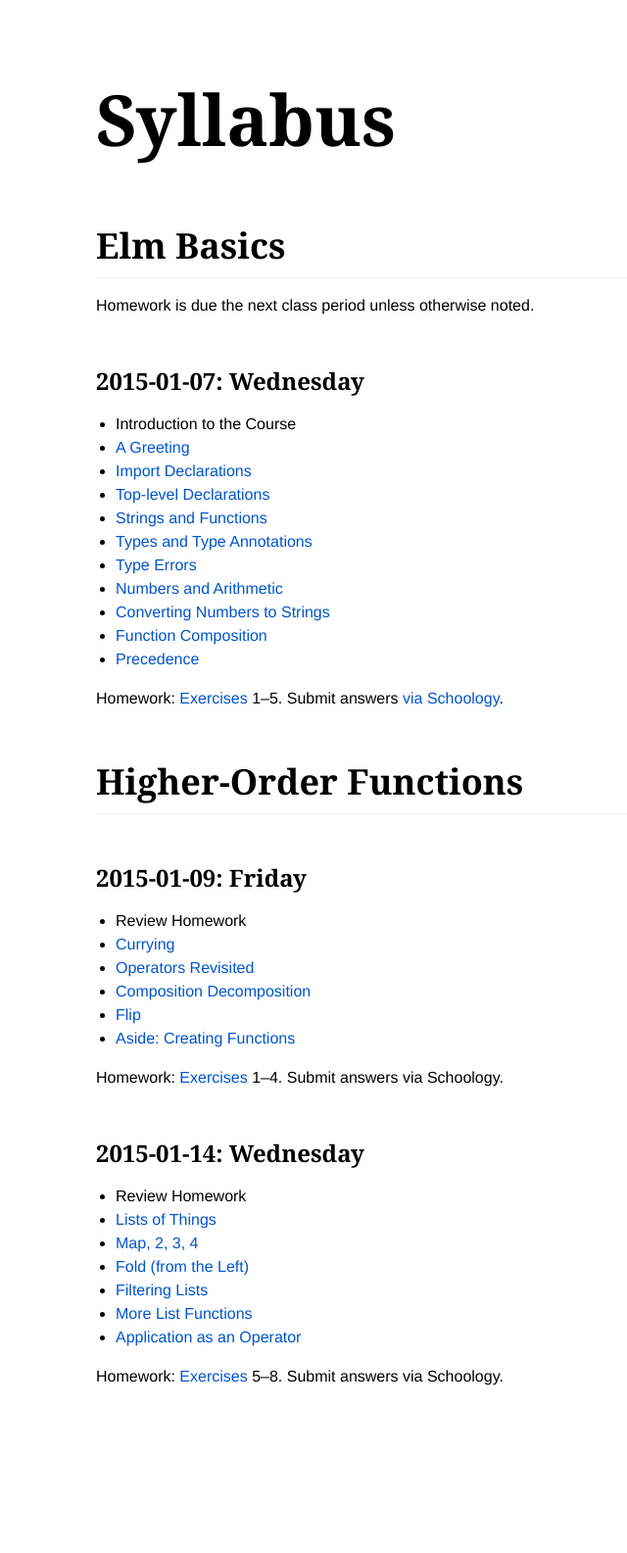
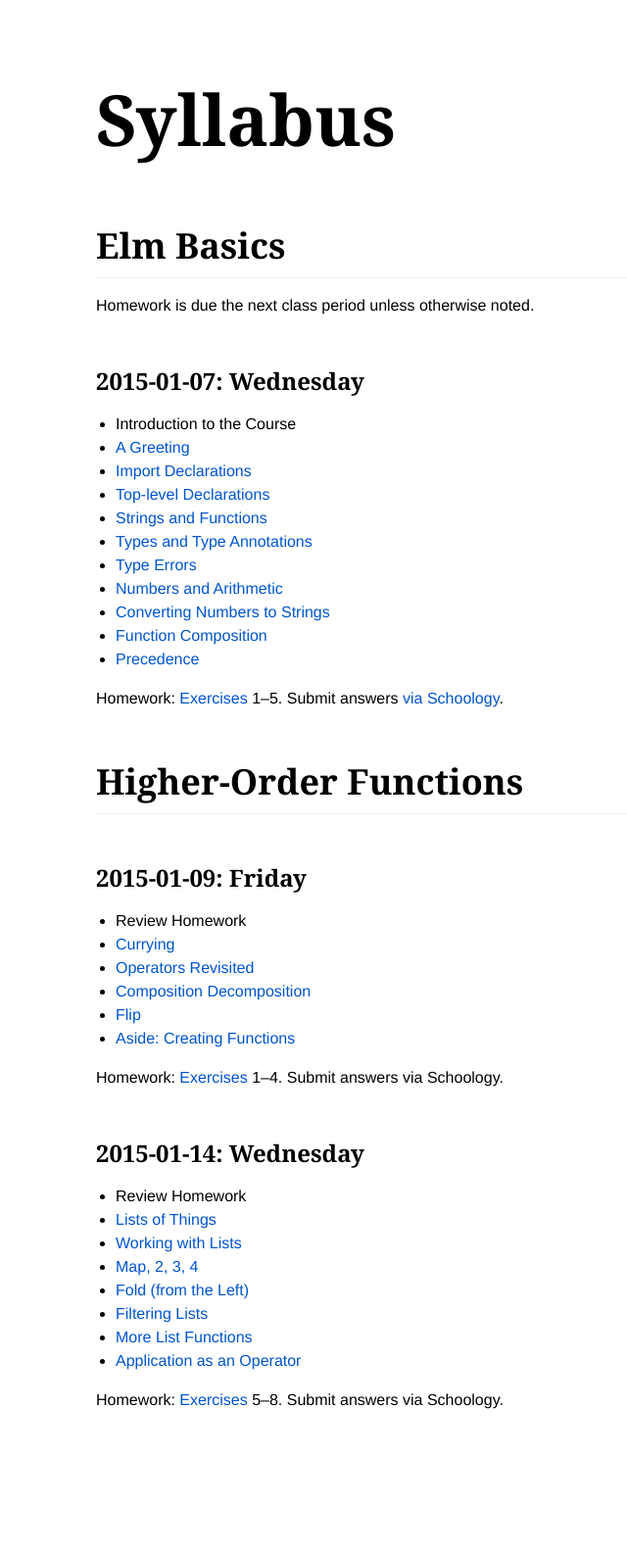
Before and after one commit to ca-elm/syllabus, a Jekyll site: the page built from index.md, in a window 1280 px wide. Shown: the whole page at 98% size, without its empty margins (242-882 px from the left). Built offline with Jekyll 4.4.1, drawn with Linux system fonts in a browser that asks for light colours; before the commit the page ends 1561 px from its top, so only the background shows below that.

Commit message:
Add missing heading

```diff
--- a/index.md
+++ b/index.md
@@ -40,6 +40,7 @@ Homework: [Exercises](https://ca-elm.github.io/book/#higher-order-functions-exer
 
 - Review Homework
 - [Lists of Things](https://ca-elm.github.io/book/#higher-order-functions-lists-of-things)
+- [Working with Lists](https://ca-elm.github.io/book/#higher-order-functions-working-with-lists)
 - [Map, 2, 3, 4](https://ca-elm.github.io/book/#higher-order-functions-map-2-3-4)
 - [Fold (from the Left)](https://ca-elm.github.io/book/#higher-order-functions-fold-from-the-left-)
 - [Filtering Lists](https://ca-elm.github.io/book/#higher-order-functions-filtering-lists)
```
